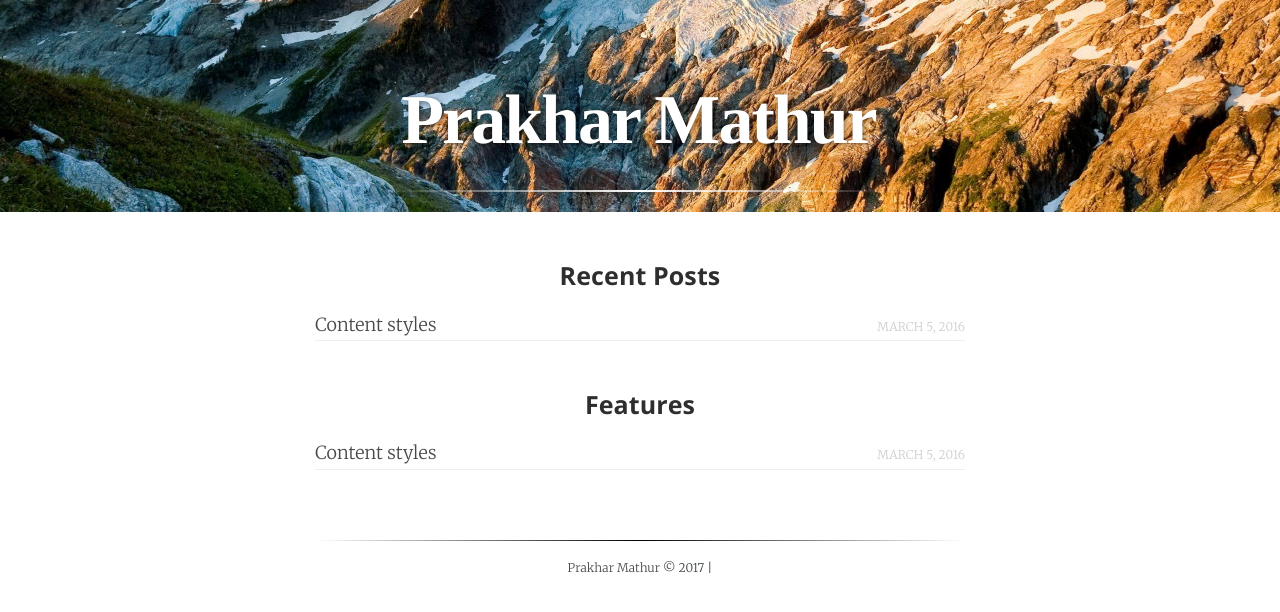
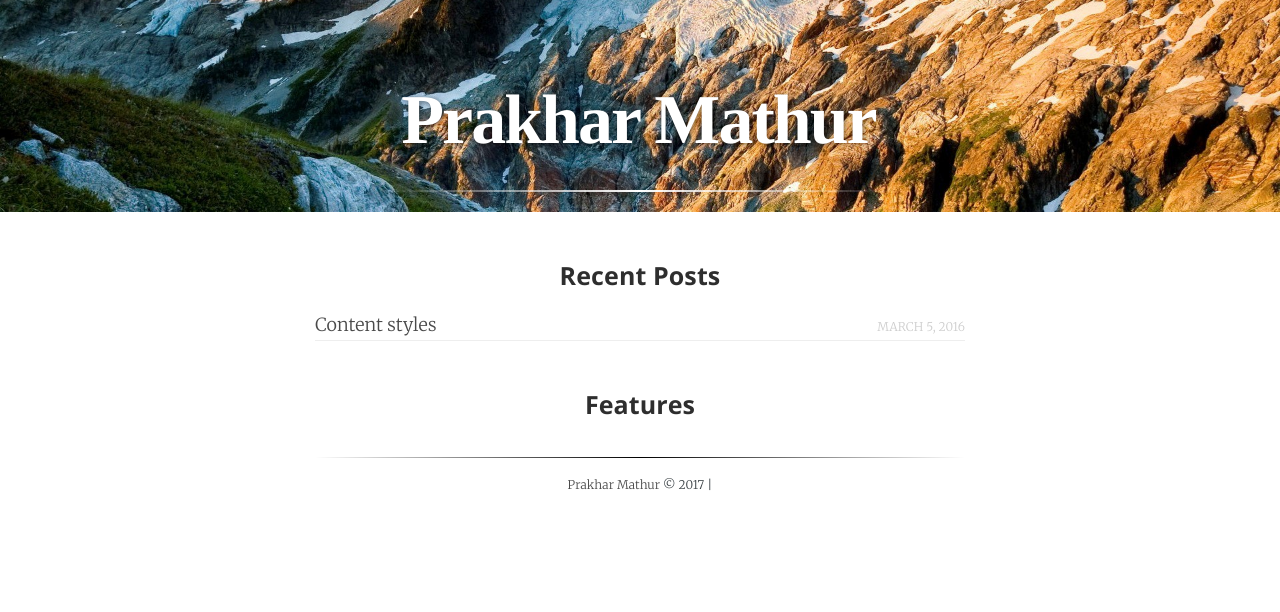
Before and after one commit to prakhar345/prakhar345.github.io, a Jekyll site: the page built from index.html, in a window 1280 px wide. Shown: the top 612 px of the page. Built offline with Jekyll 4.4.1, drawn with Linux system fonts in a browser that asks for light colours; some web fonts are replaced.

Commit message:
made changes

```diff
--- a/index.html
+++ b/index.html
@@ -34,29 +34,7 @@ layout: default
     {% for category in sorted_cats %}
     {% assign sorted_posts = category[1] | reversed %}
     <h3 id="{{category[0] | uri_escape | downcase | slugify }}">{{category[0] | camelcase }}</h3>
-    <ul class="category {{category[0] | uri_escape | downcase | slugify}}">
-        {% for post in sorted_posts %}
-        {% unless post.draft %}
 
-        {% if post.menutitle %}
-        {% assign title = post.menutitle %}
-        {% else %}
-        {% assign title = post.title %}
-        {% endif %}
-
-        <li>
-            <div class="article">
-                <article class="article" itemscope itemtype="http://schema.org/BlogPosting">
-                    <header class="post-header">
-                        <span class="title"><a itemprop="name" href="{{ post.url | absolute_url }}" title="{{ title }}">{{ title }}</a></span>
-                        <time class="date" itemprop="datePublished" datetime="{{post.date | date: "%Y-%m-%d"}}">{{post.date | date: "%B %e, %Y"}}</time>
-                    </header>
-                </article>
-            </div>
-        </li>
-        {% endunless %}
-        {% endfor %}
-    </ul>
     {% endfor %}
 
 
```
